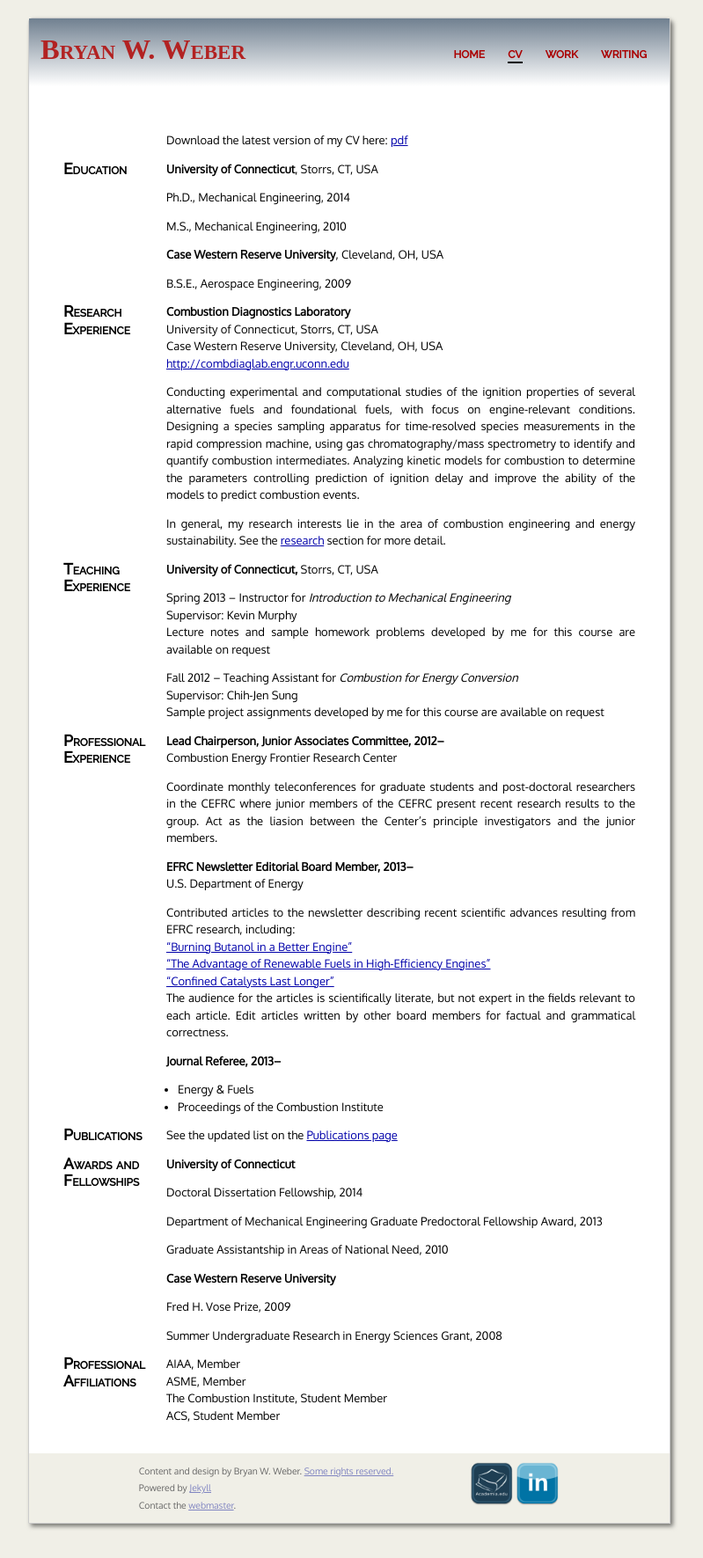
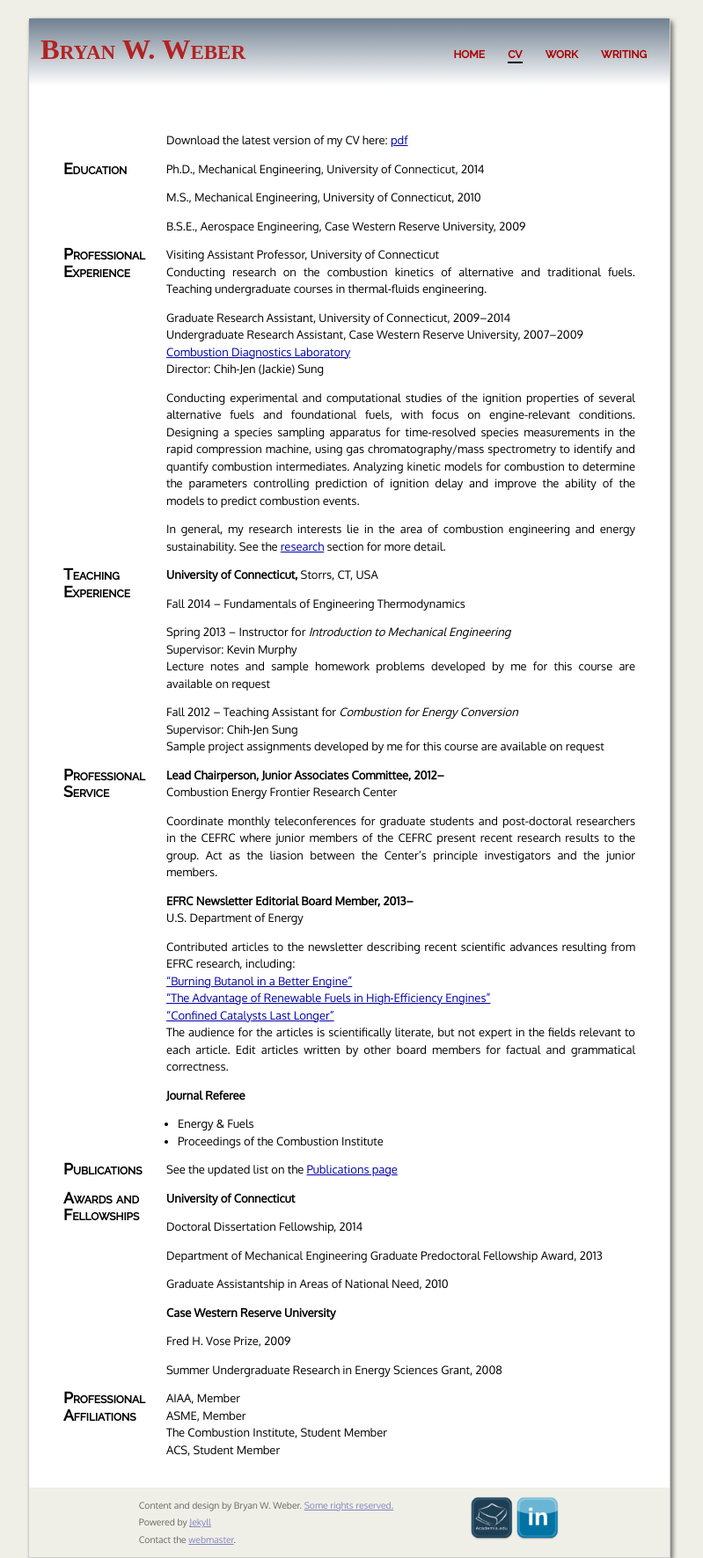
Before and after one commit to bryanwweber/bryanwweber.github.io, a Jekyll site: the page built from cv/index.md, in a window 1280 px wide. Shown: the whole page at 88% size, without its empty margins (243-1042 px from the left). Built offline with Jekyll 4.4.1, drawn with Linux system fonts in a browser that asks for light colours; some web fonts are replaced.

```diff
--- a/cv/index.md
+++ b/cv/index.md
@@ -7,22 +7,22 @@ Download the latest version of my CV here: [pdf]({{ site.baseurl }}/files/cv/Web
 
 Education
 ---
-**University of Connecticut**, Storrs, CT, USA
+Ph.D., Mechanical Engineering, University of Connecticut, 2014
 
-Ph.D., Mechanical Engineering, 2014
+M.S., Mechanical Engineering, University of Connecticut, 2010
 
-M.S., Mechanical Engineering, 2010
+B.S.E., Aerospace Engineering, Case Western Reserve University, 2009
 
-**Case Western Reserve University**, Cleveland, OH, USA
+Professional Experience
+---
+Visiting Assistant Professor, University of Connecticut
+Conducting research on the combustion kinetics of alternative and traditional
+fuels. Teaching undergraduate courses in thermal-fluids engineering.
 
-B.S.E., Aerospace Engineering, 2009
-
-Research Experience
----
-**Combustion Diagnostics Laboratory**
-University of Connecticut, Storrs, CT, USA
-Case Western Reserve University, Cleveland, OH, USA
-<http://combdiaglab.engr.uconn.edu>
+Graduate Research Assistant, University of Connecticut, 2009--2014
+Undergraduate Research Assistant, Case Western Reserve University, 2007--2009
+[Combustion Diagnostics Laboratory](http://combdiaglab.engr.uconn.edu)
+Director: Chih-Jen (Jackie) Sung
 
 Conducting experimental and computational studies of the ignition
 properties of several alternative fuels and foundational fuels, with
@@ -43,6 +43,8 @@ Teaching Experience
 ---
 **University of Connecticut,** Storrs, CT, USA
 
+Fall 2014 -- Fundamentals of Engineering Thermodynamics
+
 Spring 2013 -- Instructor for _Introduction to Mechanical Engineering_
 Supervisor: Kevin Murphy
 Lecture notes and sample homework problems developed by me for this course are available on request
@@ -51,7 +53,7 @@ Fall 2012 -- Teaching Assistant for _Combustion for Energy Conversion_
 Supervisor: Chih-Jen Sung
 Sample project assignments developed by me for this course are available on request
 
-Professional Experience
+Professional Service
 ---
 **Lead Chairperson, Junior Associates Committee, 2012--**
 Combustion Energy Frontier Research Center
@@ -75,7 +77,7 @@ The audience for the articles is scientifically literate, but not
 expert in the fields relevant to each article. Edit articles written
 by other board members for factual and grammatical correctness.
 
-**Journal Referee, 2013--**
+**Journal Referee**
 
 {:.duties}
 + Energy & Fuels
```
Also changed, not shown: index.md (+2 -2 lines), 1 other file.
